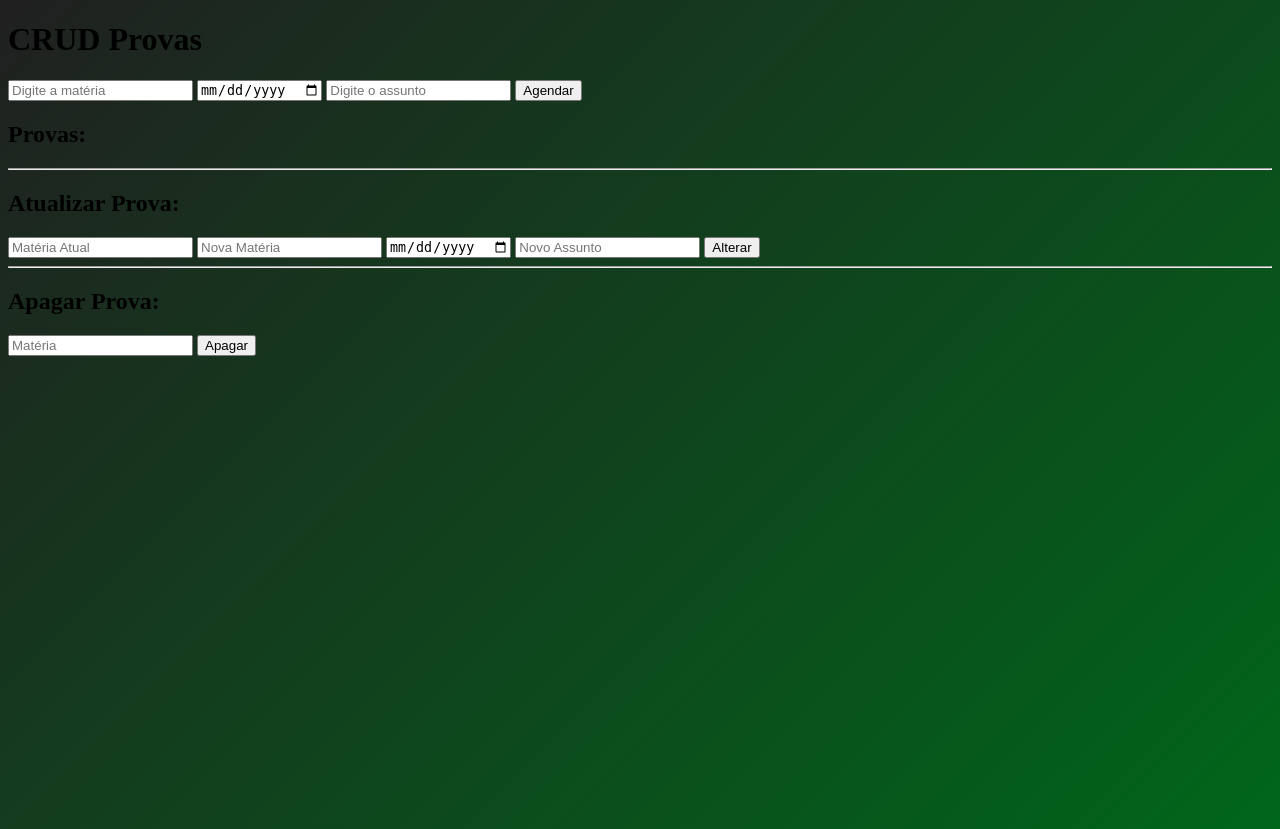
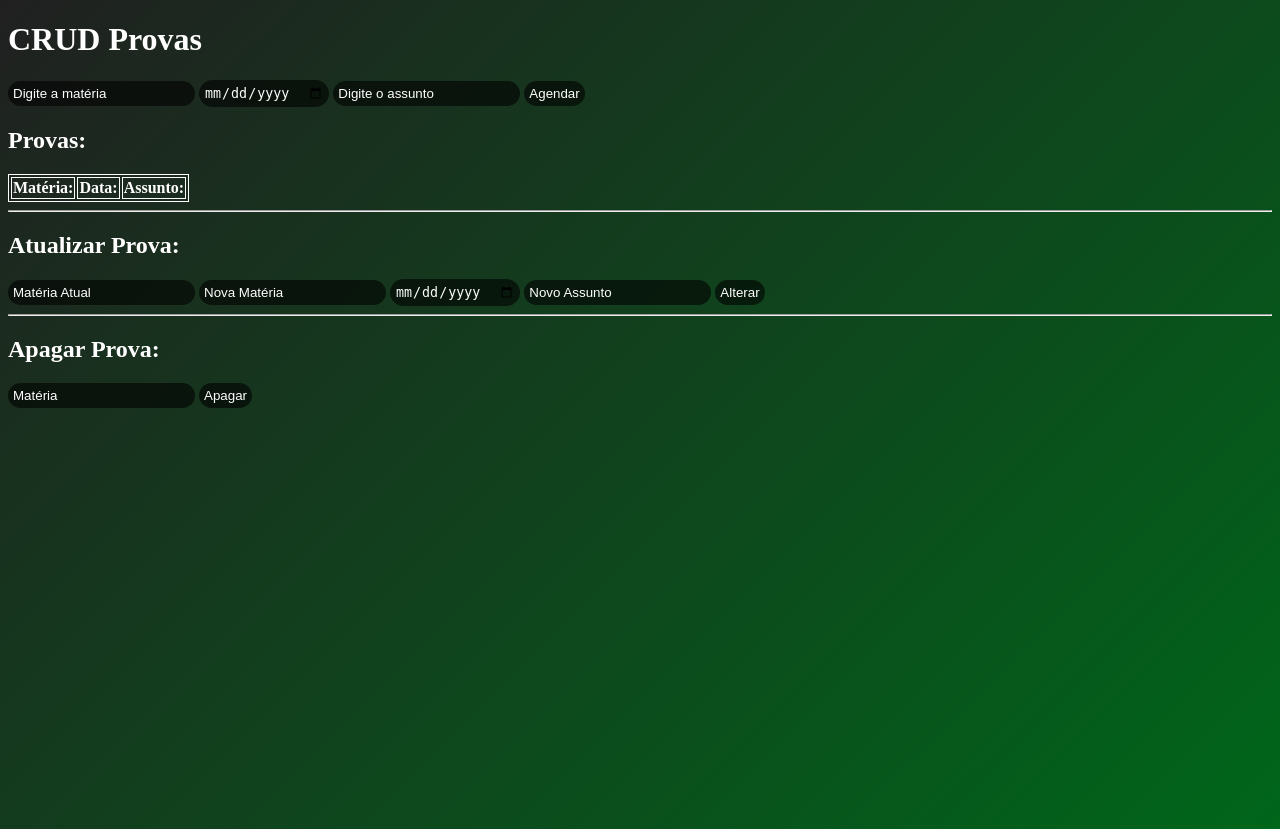
Before and after one commit to MateusJuan/appflask0, a Flask app: page / in a window 1280 px wide. Run offline with Flask 3, Linux system fonts and the light colour scheme.

Commit message:
ultimo upload

```diff
--- a/flask0/templates/index.html
+++ b/flask0/templates/index.html
@@ -9,13 +9,29 @@
         body{
             height: 100vh;
             background:linear-gradient(135deg,#202020,#00661a);
+            color: white;
+            font-weight: bold;
+        }
+        table,thead,tr,td{
+            border: 1px solid white;
+        }
+
+        input{
+            background-color: rgba(0, 0, 0, 0.6);
+            border: none;
+            outline: none;
+            padding: 5px;
+            color: white;
+            border-radius: 15px;
+        }
+        input::placeholder{
+            color: white;
         }
     </style>
 </head>
 <body>
     <h1>CRUD Provas</h1>
 
-    <!-- Formulário para criar prova -->
     <form action="/criar" method="post">
         <input type="text" name="materia" placeholder="Digite a matéria" required>
         <input type="date" name="data" required>
@@ -23,17 +39,23 @@
         <input type="submit" value="Agendar">
     </form>
 
-    <!-- Exibir lista de provas -->
     <h2>Provas:</h2>
-    <ul>
-        {% for prova in provas %}
-            <li>Matéria: {{prova.materia}}, Data: {{prova.data}}, Assunto: {{prova.assunto}}</li>
-        {% endfor %}
-    </ul>
-
+    <table>
+        <thead>
+            <tr>
+                <td>Matéria:</td><td>Data:</td><td>Assunto:</td>
+            </tr>
+        </thead>
+        <tbody>
+            {% for prova in provas %}
+            <tr>
+                <td>{{prova.materia}}</td><td>{{prova.data}}</td><td>{{prova.assunto}}</td>
+            </tr>
+                {% endfor %}
+        </tbody>
+    </table>
     <hr>
 
-    <!-- Formulário para atualizar prova -->
     <h2>Atualizar Prova:</h2>
     <form action="/alterar" method="post">
         <input type="text" name="old_materia" placeholder="Matéria Atual" required>
@@ -45,7 +67,6 @@
 
     <hr>
 
-    <!-- Formulário para apagar prova -->
     <h2>Apagar Prova:</h2>
     <form action="/apagar" method="post">
         <input type="text" name="materia" placeholder="Matéria" required>
```
